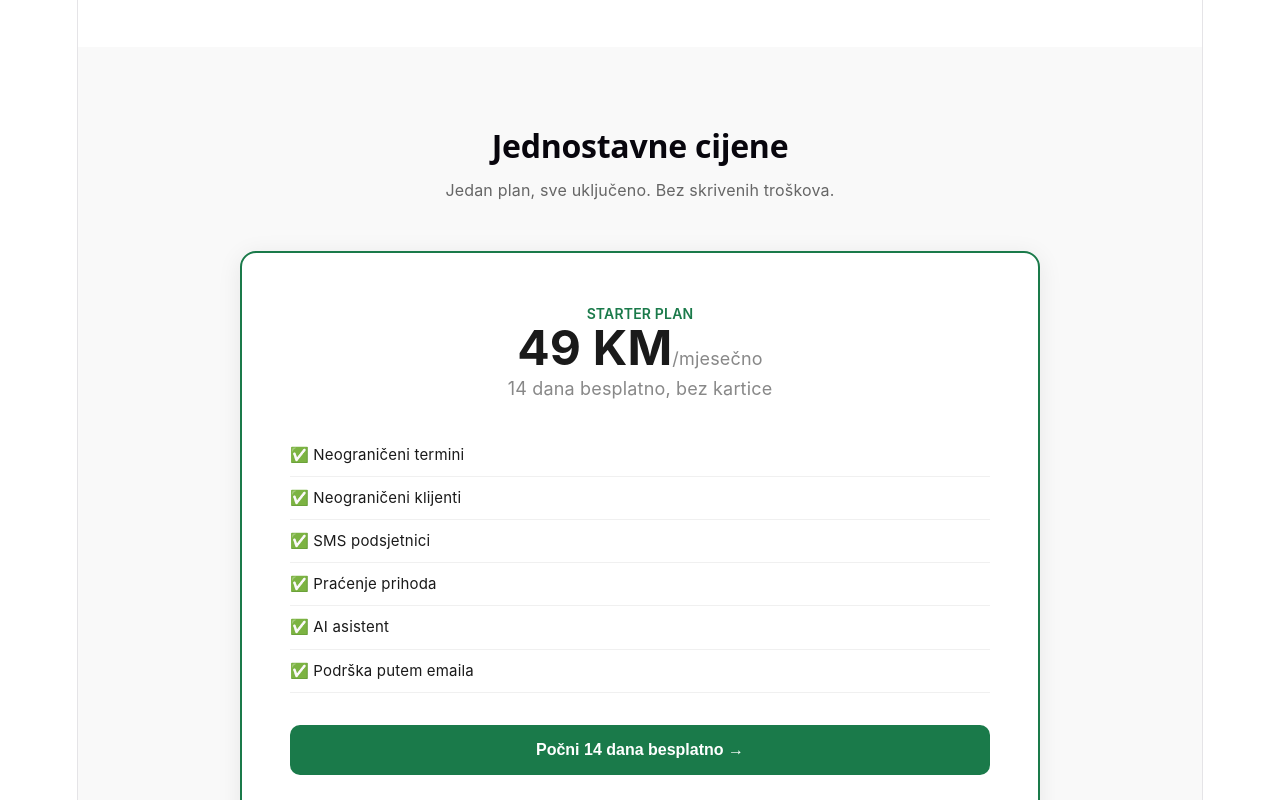
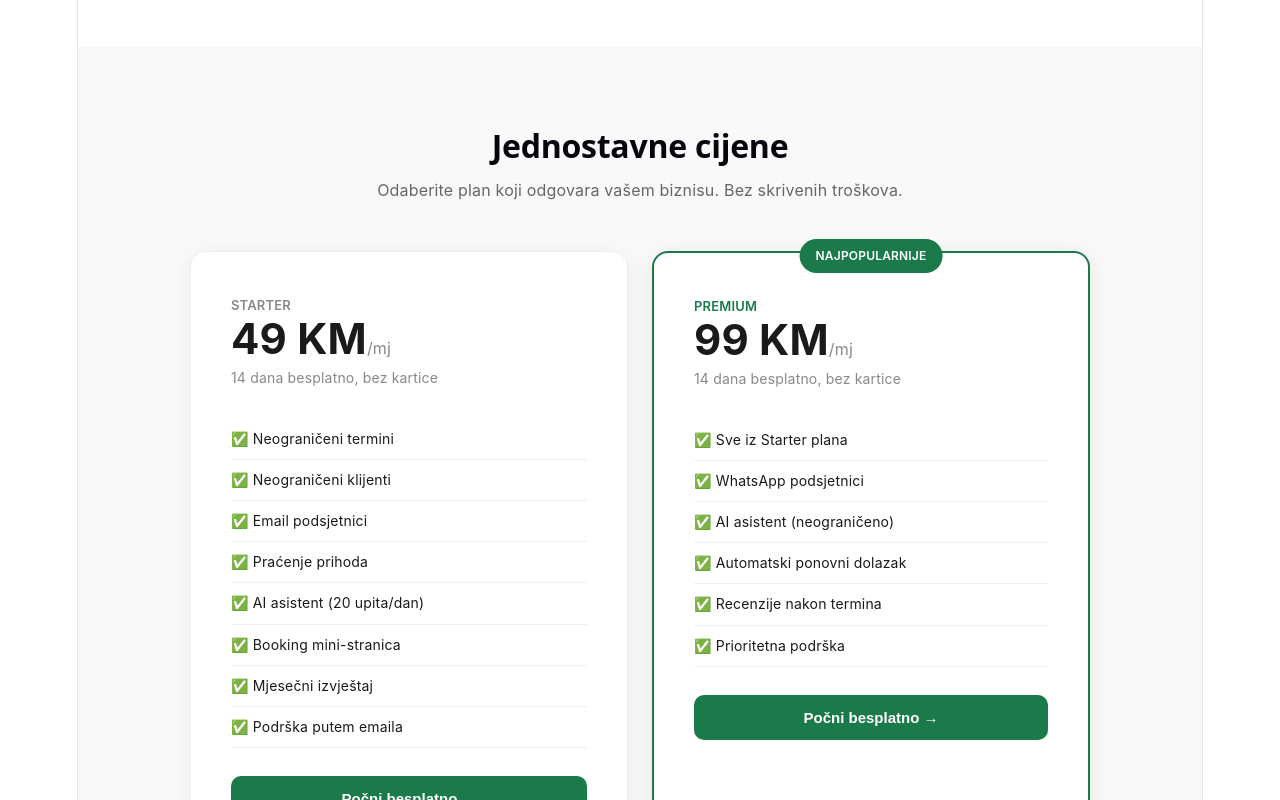
Before and after one commit to adijatadjogo91-cloud/termini-frontend, a React (Vite) app: page / in a window 1280 px wide. Shown: the part 1180-1980 px from the top of the page. Built offline with nearby package versions, Linux system fonts and the light colour scheme.

Commit message:
Ažuriran landing page - dva paketa

```diff
--- a/src/pages/Landing.jsx
+++ b/src/pages/Landing.jsx
@@ -99,7 +99,7 @@ export default function Landing() {
             {[
               { icon: '📅', title: 'Termini', opis: 'Lako zakazujte i pratite sve termine. Pregled po danu, sedmici ili mjesecu.' },
               { icon: '👥', title: 'Klijenti', opis: 'Baza svih vaših klijenata sa historijom posjeta i kontakt informacijama.' },
-              { icon: '📱', title: 'SMS podsjetnici', opis: 'Automatski podsjetnici klijentima dan prije termina. Manje otkaza!' },
+              { icon: '📧', title: 'Email podsjetnici', opis: 'Automatski email podsjetnici klijentima dan prije termina. Manje otkaza!' },
               { icon: '💰', title: 'Prihodi', opis: 'Pratite prihode po danu, sedmici i mjesecu. Znajte gdje stojite.' },
               { icon: '📋', title: 'Usluge', opis: 'Definirajte svoje usluge, cijene i trajanje. Prilagodite svom biznisu.' },
               { icon: '✨', title: 'AI asistent', opis: 'Pametni asistent koji analizira vaše poslovanje i daje savjete.' },
@@ -119,43 +119,93 @@ export default function Landing() {
 
       {/* Cijene */}
       <div style={{ padding: '80px 2rem', background: '#f9f9f9' }}>
-        <div style={{ maxWidth: '800px', margin: '0 auto', textAlign: 'center' }}>
+        <div style={{ maxWidth: '900px', margin: '0 auto', textAlign: 'center' }}>
           <h2 style={{ fontSize: '32px', fontWeight: '700', marginBottom: '12px' }}>
             Jednostavne cijene
           </h2>
           <p style={{ color: '#666', fontSize: '16px', marginBottom: '48px' }}>
-            Jedan plan, sve uključeno. Bez skrivenih troškova.
+            Odaberite plan koji odgovara vašem biznisu. Bez skrivenih troškova.
           </p>
+
+          <div style={{ display: 'grid', gridTemplateColumns: '1fr 1fr', gap: '24px' }}>
+
+            {/* Starter */}
             <div style={{
-            background: 'white', borderRadius: '16px', padding: '48px',
-            boxShadow: '0 4px 24px rgba(0,0,0,0.08)', border: '2px solid #1a7a4a'
+              background: 'white', borderRadius: '16px', padding: '40px',
+              boxShadow: '0 4px 24px rgba(0,0,0,0.06)', border: '1px solid #eee',
+              textAlign: 'left'
             }}>
-            <p style={{ fontSize: '14px', color: '#1a7a4a', fontWeight: '600', marginBottom: '8px' }}>
-              STARTER PLAN
+              <p style={{ fontSize: '13px', color: '#888', fontWeight: '600', marginBottom: '8px' }}>
+                STARTER
               </p>
-            <p style={{ fontSize: '48px', fontWeight: '700', marginBottom: '4px' }}>
-              49 KM<span style={{ fontSize: '18px', color: '#888', fontWeight: '400' }}>/mjesečno</span>
+              <p style={{ fontSize: '42px', fontWeight: '700', marginBottom: '4px' }}>
+                49 KM<span style={{ fontSize: '16px', color: '#888', fontWeight: '400' }}>/mj</span>
               </p>
-            <p style={{ color: '#888', marginBottom: '32px' }}>14 dana besplatno, bez kartice</p>
-            <div style={{ textAlign: 'left', marginBottom: '32px' }}>
+              <p style={{ color: '#888', fontSize: '14px', marginBottom: '28px' }}>14 dana besplatno, bez kartice</p>
+              <div style={{ marginBottom: '28px' }}>
                 {[
                   '✅ Neograničeni termini',
                   '✅ Neograničeni klijenti',
-                '✅ SMS podsjetnici',
+                  '✅ Email podsjetnici',
                   '✅ Praćenje prihoda',
-                '✅ AI asistent',
+                  '✅ AI asistent (20 upita/dan)',
+                  '✅ Booking mini-stranica',
+                  '✅ Mjesečni izvještaj',
                   '✅ Podrška putem emaila',
                 ].map((s, i) => (
-                <p key={i} style={{ padding: '8px 0', borderBottom: '1px solid #f0f0f0', fontSize: '15px' }}>{s}</p>
+                  <p key={i} style={{ padding: '7px 0', borderBottom: '1px solid #f0f0f0', fontSize: '14px' }}>{s}</p>
                 ))}
               </div>
               <button onClick={() => window.open('https://termini-pro.lemonsqueezy.com/checkout/buy/8a033a28-cf56-428a-bd22-abca6bba37f9', '_blank')} style={{
                 width: '100%', background: '#1a7a4a', color: 'white', border: 'none',
-              borderRadius: '10px', padding: '16px', fontSize: '16px',
+                borderRadius: '10px', padding: '14px', fontSize: '15px',
                 fontWeight: '600', cursor: 'pointer'
               }}>
-              Počni 14 dana besplatno →
+                Počni besplatno →
               </button>
+            </div>
+
+            {/* Premium */}
+            <div style={{
+              background: 'white', borderRadius: '16px', padding: '40px',
+              boxShadow: '0 4px 24px rgba(0,0,0,0.08)', border: '2px solid #1a7a4a',
+              textAlign: 'left', position: 'relative'
+            }}>
+              <div style={{
+                position: 'absolute', top: '-14px', left: '50%', transform: 'translateX(-50%)',
+                background: '#1a7a4a', color: 'white', padding: '4px 16px',
+                borderRadius: '20px', fontSize: '12px', fontWeight: '600'
+              }}>
+                NAJPOPULARNIJE
+              </div>
+              <p style={{ fontSize: '13px', color: '#1a7a4a', fontWeight: '600', marginBottom: '8px' }}>
+                PREMIUM
+              </p>
+              <p style={{ fontSize: '42px', fontWeight: '700', marginBottom: '4px' }}>
+                99 KM<span style={{ fontSize: '16px', color: '#888', fontWeight: '400' }}>/mj</span>
+              </p>
+              <p style={{ color: '#888', fontSize: '14px', marginBottom: '28px' }}>14 dana besplatno, bez kartice</p>
+              <div style={{ marginBottom: '28px' }}>
+                {[
+                  '✅ Sve iz Starter plana',
+                  '✅ WhatsApp podsjetnici',
+                  '✅ AI asistent (neograničeno)',
+                  '✅ Automatski ponovni dolazak',
+                  '✅ Recenzije nakon termina',
+                  '✅ Prioritetna podrška',
+                ].map((s, i) => (
+                  <p key={i} style={{ padding: '7px 0', borderBottom: '1px solid #f0f0f0', fontSize: '14px' }}>{s}</p>
+                ))}
+              </div>
+              <button onClick={() => navigate('/register')} style={{
+                width: '100%', background: '#1a7a4a', color: 'white', border: 'none',
+                borderRadius: '10px', padding: '14px', fontSize: '15px',
+                fontWeight: '600', cursor: 'pointer'
+              }}>
+                Počni besplatno →
+              </button>
+            </div>
+
           </div>
         </div>
       </div>
```
Lines whose indentation alone changed are shown as unchanged.
